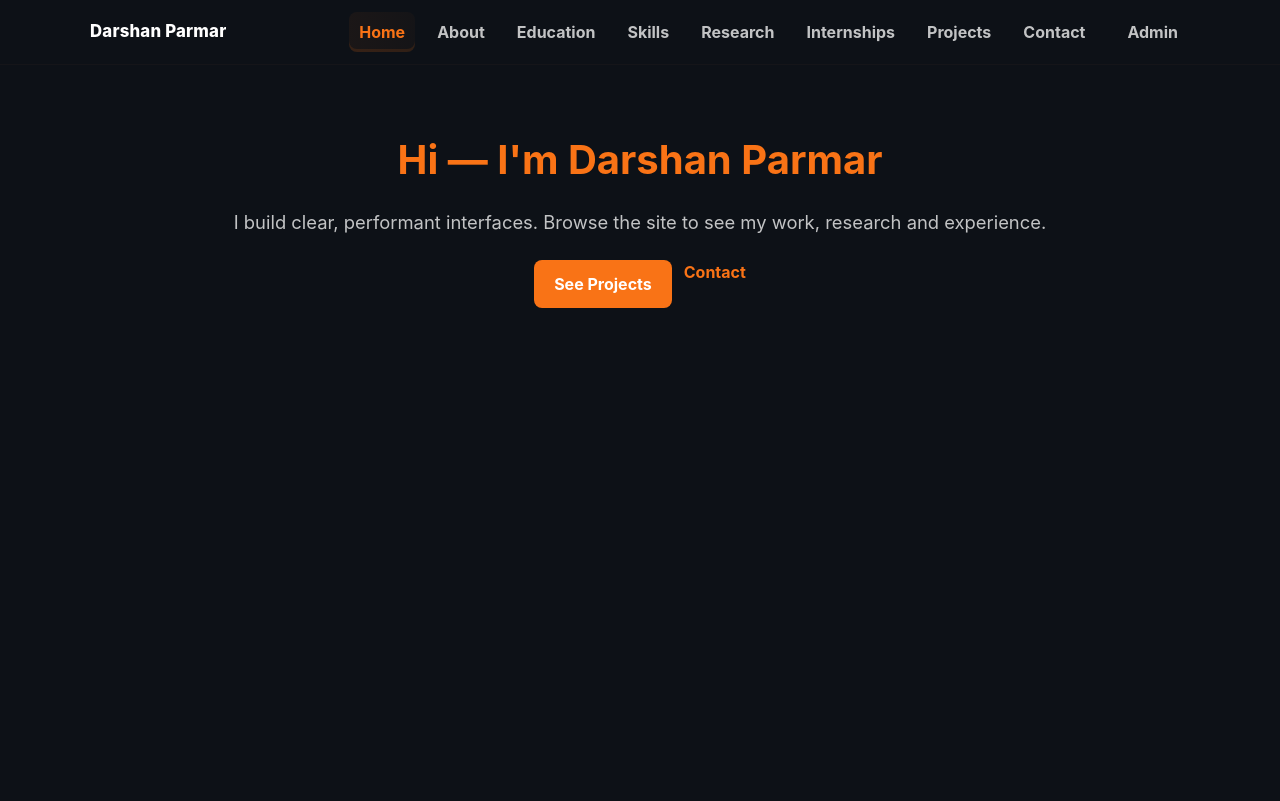
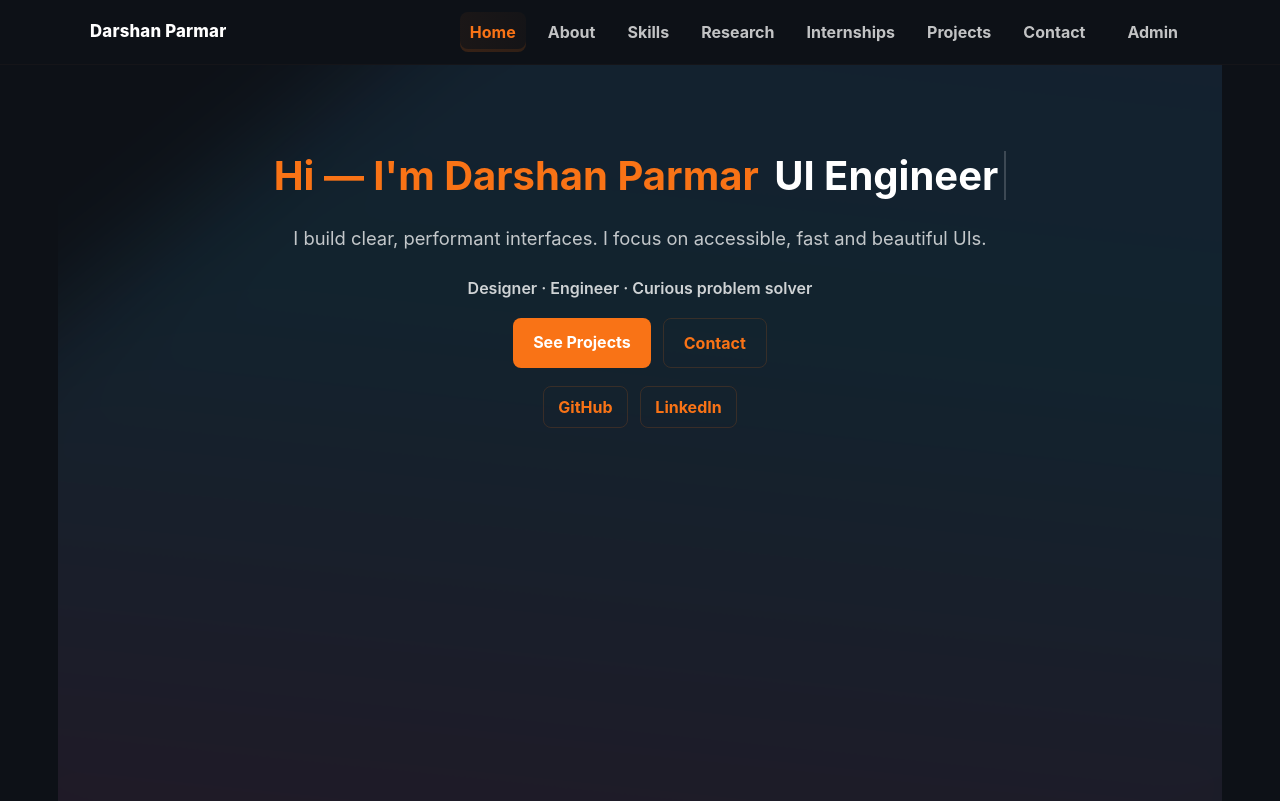
Before and after one commit to ParmarDarshan29/ParmarDarshan29.github.io, a React (Create React App) app in the folder portfolio/: page / in a window 1280 px wide. Built offline with nearby package versions, Linux system fonts and the light colour scheme.

Commit message:
fix: layout of website

```diff
--- a/portfolio/src/App.jsx
+++ b/portfolio/src/App.jsx
@@ -3,7 +3,6 @@ import { HashRouter as Router, Routes, Route } from 'react-router-dom';
 import Header from './components/Header';
 import Home from './pages/Home';
 import About from './pages/About';
-import Education from './pages/Education';
 import Skills from './pages/Skills';
 import Research from './pages/Research';
 import Internships from './pages/Internships';
@@ -20,7 +19,6 @@ export default function App() {
         <Routes>
           <Route path="/" element={<Home />} />
           <Route path="/about" element={<About />} />
-          <Route path="/education" element={<Education />} />
           <Route path="/skills" element={<Skills />} />
           <Route path="/research" element={<Research />} />
           <Route path="/internships" element={<Internships />} />
--- a/portfolio/src/components/Header.jsx
+++ b/portfolio/src/components/Header.jsx
@@ -12,7 +12,6 @@ export default function Header() {
         <nav className="nav" role="navigation" aria-label="Main navigation">
           <NavLink to="/" className={active} end>Home</NavLink>
           <NavLink to="/about" className={active}>About</NavLink>
-          <NavLink to="/education" className={active}>Education</NavLink>
           <NavLink to="/skills" className={active}>Skills</NavLink>
           <NavLink to="/research" className={active}>Research</NavLink>
           <NavLink to="/internships" className={active}>Internships</NavLink>
--- a/portfolio/src/components/Navbar.jsx
+++ b/portfolio/src/components/Navbar.jsx
@@ -6,7 +6,7 @@ const Navbar = () => {
       <ul style={{ listStyle: 'none', display: 'flex', gap: '1rem', margin: '0' }}>
         <li><Link to="/" style={{ color: '#fff', textDecoration: 'none', padding: '0.5rem', borderRadius: '5px', transition: 'background-color 0.3s ease, color 0.3s ease' }} onMouseOver={(e) => { e.target.style.backgroundColor = '#ff6600'; e.target.style.color = '#fff'; }} onMouseOut={(e) => { e.target.style.backgroundColor = 'transparent'; e.target.style.color = '#fff'; }}>Home</Link></li>
         <li><Link to="/skills" style={{ color: '#fff', textDecoration: 'none', padding: '0.5rem', borderRadius: '5px', transition: 'background-color 0.3s ease, color 0.3s ease' }} onMouseOver={(e) => { e.target.style.backgroundColor = '#ff6600'; e.target.style.color = '#fff'; }} onMouseOut={(e) => { e.target.style.backgroundColor = 'transparent'; e.target.style.color = '#fff'; }}>Skills</Link></li>
-        <li><Link to="/education" style={{ color: '#fff', textDecoration: 'none', padding: '0.5rem', borderRadius: '5px', transition: 'background-color 0.3s ease, color 0.3s ease' }} onMouseOver={(e) => { e.target.style.backgroundColor = '#ff6600'; e.target.style.color = '#fff'; }} onMouseOut={(e) => { e.target.style.backgroundColor = 'transparent'; e.target.style.color = '#fff'; }}>Education</Link></li>
+  {/* Education removed from nav */}
         <li><Link to="/certificates" style={{ color: '#fff', textDecoration: 'none', padding: '0.5rem', borderRadius: '5px', transition: 'background-color 0.3s ease, color 0.3s ease' }} onMouseOver={(e) => { e.target.style.backgroundColor = '#ff6600'; e.target.style.color = '#fff'; }} onMouseOut={(e) => { e.target.style.backgroundColor = 'transparent'; e.target.style.color = '#fff'; }}>Certificates</Link></li>
         <li><Link to="/research" style={{ color: '#fff', textDecoration: 'none', padding: '0.5rem', borderRadius: '5px', transition: 'background-color 0.3s ease, color 0.3s ease' }} onMouseOver={(e) => { e.target.style.backgroundColor = '#ff6600'; e.target.style.color = '#fff'; }} onMouseOut={(e) => { e.target.style.backgroundColor = 'transparent'; e.target.style.color = '#fff'; }}>Research</Link></li>
         <li><Link to="/internships" style={{ color: '#fff', textDecoration: 'none', padding: '0.5rem', borderRadius: '5px', transition: 'background-color 0.3s ease, color 0.3s ease' }} onMouseOver={(e) => { e.target.style.backgroundColor = '#ff6600'; e.target.style.color = '#fff'; }} onMouseOut={(e) => { e.target.style.backgroundColor = 'transparent'; e.target.style.color = '#fff'; }}>Internships</Link></li>
--- a/portfolio/src/index.css
+++ b/portfolio/src/index.css
@@ -1,6 +1,8 @@
 :root{
   --bg: #0D1117;          /* Deep Black */
   --accent: #F97316;      /* Soft Orange */
+  --accent-hover: #e65a00;
+  --white: #FFFFFF;
   --text: #FFFFFF;        /* Pure White (for legibility) */
   --muted: rgba(255,255,255,0.75);
   --panel: #0D1117;
@@ -111,6 +113,8 @@ body {
 .btn { display:inline-block; padding:0.75rem 1.25rem; border-radius:8px; font-weight:700; text-decoration:none; cursor:pointer; border:none; }
 .btn.primary { background: var(--accent); color: var(--white); }
 .btn.primary:hover { background: var(--accent-hover); color: var(--white); }
+.btn.outline { background: transparent; border: 1px solid rgba(249,115,22,0.16); color: var(--accent); }
+.btn.outline:hover { background: rgba(249,115,22,0.04); border-color: rgba(249,115,22,0.28); }
 .link { color: var(--accent); text-decoration:none; font-weight:700; transition: color .18s ease; }
 .link:hover { color: var(--accent-hover); }
 
@@ -131,6 +135,62 @@ body {
   from { opacity: 0; transform: translateY(20px); }
   to { opacity: 1; transform: translateY(0); }
 }
+
+/* Home hero animated background */
+.home-hero {
+  position: relative;
+  overflow: hidden;
+  padding-top: 3rem;
+  padding-bottom: 3rem;
+}
+.home-hero > * { position: relative; z-index: 2; }
+.home-hero::before {
+  content: "";
+  position: absolute;
+  inset: -30%;
+  background: linear-gradient(45deg,
+    rgba(99,102,241,0.12) 0%,
+    rgba(56,189,248,0.10) 45%,
+    rgba(236,72,153,0.10) 80%);
+  filter: blur(48px);
+  z-index: 1;
+  animation: floatBG 14s linear infinite;
+  transform-origin: center;
+}
+@keyframes floatBG {
+  0% { transform: translateX(-20%) rotate(0deg); }
+  50% { transform: translateX(20%) rotate(180deg); }
+  100% { transform: translateX(-20%) rotate(360deg); }
+}
+@media (prefers-reduced-motion: reduce) {
+  .home-hero::before { animation: none; }
+}
+
+/* typing cursor */
+#typing { color: var(--white); border-right: 2px solid rgba(255,255,255,0.18); padding-right: 6px; margin-left: 6px; }
+
+/* hero subtitle */
+.hero-sub { color: rgba(255,255,255,0.8); margin-top: 6px; font-weight: 600; }
+.social-row .btn { padding: 0.5rem 0.9rem; font-weight:700; }
+
+/* Admin layout tweaks */
+.admin-actions { flex-wrap: wrap; }
+.admin-actions .btn { min-width: 120px; }
+@media (max-width: 880px) {
+  .admin-actions { justify-content: center; }
+}
+
+/* Admin form/list layout: keep form and list stacked on small screens */
+@media (min-width: 900px) {
+  .container > .card + .card { display: grid; grid-template-columns: 1fr 1fr; gap: 16px; }
+}
+
+/* Contact actions layout */
+.contact-actions { display: flex; gap: 12px; align-items: center; flex-wrap: wrap; }
+@media (max-width: 640px) { .contact-actions { justify-content: center; } }
+
+/* Admin note style for About page */
+.admin-note { background: rgba(255,255,255,0.02); border-left: 4px solid var(--accent); padding: 0.85rem 1rem; border-radius: 8px; color: var(--muted); }
 
 /* responsive tweaks */
 @media (max-width:640px){
--- a/portfolio/src/pages/Contact.jsx
+++ b/portfolio/src/pages/Contact.jsx
@@ -27,9 +27,9 @@ export default function Contact() {
           <label className="label" style={{ marginTop: 12 }}>Message</label>
           <textarea className="input" name="message" value={formData.message} onChange={handleChange} required style={{ minHeight: 160 }} />
 
-          <div style={{ marginTop: 14, display: 'flex', gap: 12 }}>
+          <div className="contact-actions" style={{ marginTop: 14 }}>
             <button className="btn primary" type="submit">Send Message</button>
-            <a className="link" href="mailto:connect.darshanparmar@gmail.com">Email me</a>
+            <a className="btn outline" href="mailto:connect.darshanparmar@gmail.com">Email me</a>
           </div>
         </form>
 
--- a/portfolio/src/pages/Education.jsx
+++ /dev/null
@@ -1,16 +0,0 @@
-import React from 'react';
-
-export default function Education() {
-  return (
-    <section id="education" className="container page">
-      <h2 className="page-title">Education</h2>
-      <p className="lead">Formal education and selected coursework.</p>
-
-      <div className="card" style={{ marginTop: 18 }}>
-        <h3 style={{ marginTop: 0 }}>B.E. — Computer Engineering</h3>
-        <p className="muted">Government Engineering College, Bharuch</p>
-        <p className="muted" style={{ marginTop: 8 }}>Relevant: Machine Learning, Computer Vision, Data Structures</p>
-      </div>
-    </section>
-  );
-}
--- a/portfolio/src/pages/Home.jsx
+++ b/portfolio/src/pages/Home.jsx
@@ -1,17 +1,61 @@
-import React from 'react';
+import React, { useEffect, useState } from 'react';
 import { Link } from 'react-router-dom';
 
 export default function Home() {
+  const [text, setText] = useState('');
+  // typing effect phrases
+  useEffect(() => {
+    // updated phrases and timings
+    const phrases = ['Front-end Developer', 'UI Engineer', "I build things you love"];
+    let pi = 0; let ci = 0; let deleting = false; let mounted = true;
+
+    function tick() {
+      if (!mounted) return;
+      const full = phrases[pi];
+      if (!deleting) {
+        ci++;
+        setText(full.slice(0, ci));
+        if (ci === full.length) {
+          deleting = true;
+          // stay for a bit before deleting
+          setTimeout(tick, 1400);
+          return;
+        }
+      } else {
+        ci--;
+        setText(full.slice(0, ci));
+        if (ci === 0) {
+          deleting = false;
+          pi = (pi + 1) % phrases.length;
+          setTimeout(tick, 300);
+          return;
+        }
+      }
+      // slower typing, faster deleting
+      setTimeout(tick, deleting ? 50 : 80);
+    }
+
+    tick();
+    return () => { mounted = false; };
+  }, []);
+
   return (
-    <section id="home" className="container page">
-      <h1 className="page-title">Hi — I'm Darshan Parmar</h1>
-      <p className="lead">
-        I build clear, performant interfaces. Browse the site to see my work, research and experience.
-      </p>
+    <section id="home" className="container page home-hero">
+      <div style={{ textAlign: 'center' }}>
+        <h1 className="page-title">Hi — I'm Darshan Parmar <span id="typing">{text}</span></h1>
+        <p className="lead">I build clear, performant interfaces. I focus on accessible, fast and beautiful UIs.</p>
 
-      <div style={{ display: 'flex', gap: 12, justifyContent: 'center', marginTop: 18 }}>
-        <Link to="/projects" className="btn primary">See Projects</Link>
-        <Link to="/contact" className="link">Contact</Link>
+        <p className="hero-sub">Designer · Engineer · Curious problem solver</p>
+
+        <div style={{ display: 'flex', gap: 12, justifyContent: 'center', marginTop: 18 }}>
+          <Link to="/projects" className="btn primary">See Projects</Link>
+          <Link to="/contact" className="btn outline">Contact</Link>
+        </div>
+
+        <div className="social-row" style={{ marginTop: 18, display: 'flex', gap: 12, justifyContent: 'center' }}>
+          <a className="btn outline" href="https://github.com/ParmarDarshan29" target="_blank" rel="noreferrer">GitHub</a>
+          <a className="btn outline" href="https://linkedin.com/in/dte-gecbh-com-darshan-parmar" target="_blank" rel="noreferrer">LinkedIn</a>
+        </div>
       </div>
     </section>
   );
```
Also changed, not shown: portfolio/src/pages/About.jsx (+21 -12 lines), portfolio/src/pages/Admin.jsx (+12 -2 lines), 12 other files (tests, documents, lock files or other folders).
